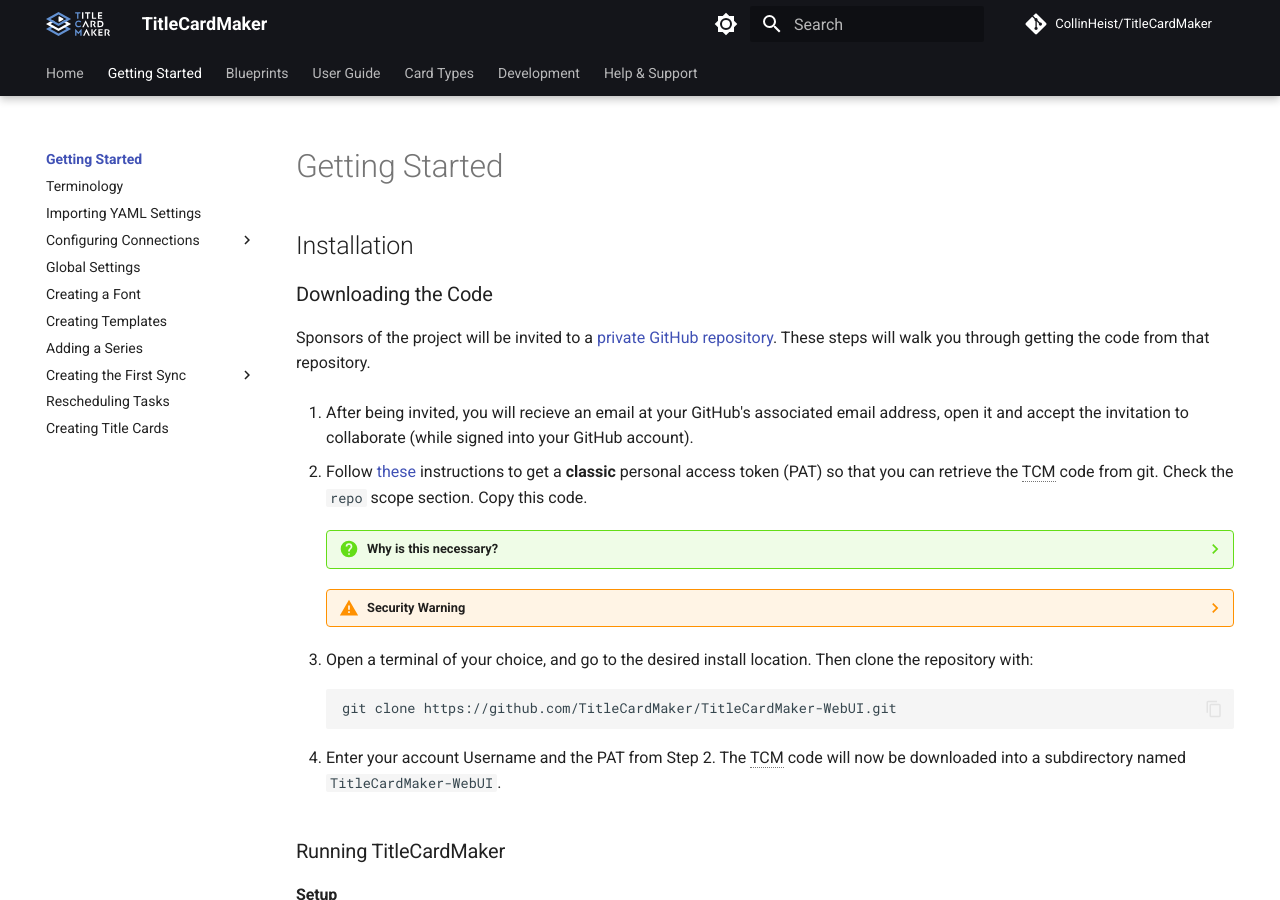
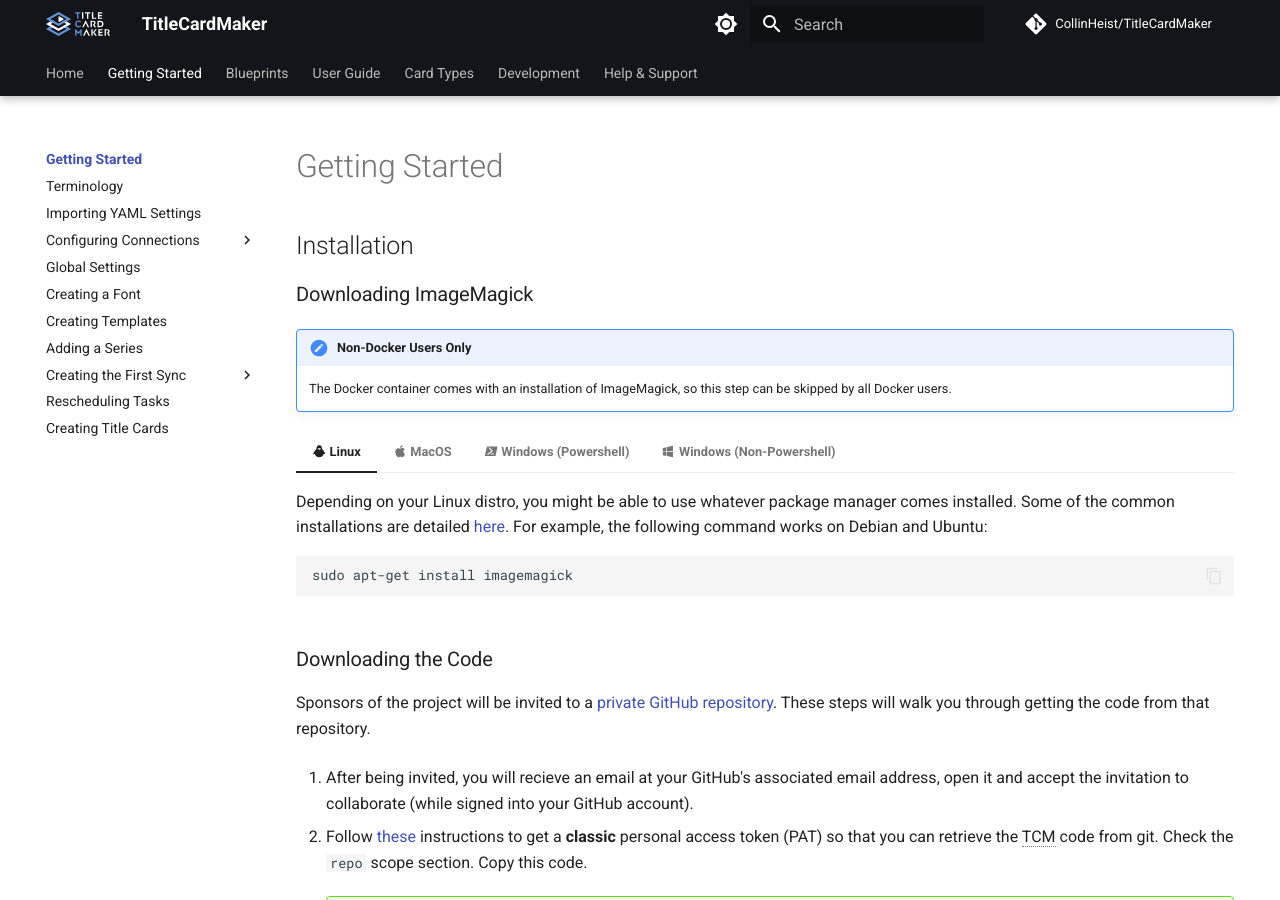
Before and after one commit to CollinHeist/TitleCardMaker, an MkDocs documentation site: the page built from docs/getting_started/index.md, in a window 1280 px wide and 900 px high. Built offline with MkDocs 1.6.1 and Material for MkDocs 9.7.7, drawn with Linux system fonts in a browser that asks for light colours; comment, search, counter and statistics services are not loaded.

Commit message:
[90] Minor doc updates

````diff
--- a/docs/getting_started/index.md
+++ b/docs/getting_started/index.md
@@ -7,6 +7,45 @@
 
 # Getting Started
 ## Installation
+
+### Downloading ImageMagick
+
+!!! note "Non-Docker Users Only"
+
+    The Docker container comes with an installation of ImageMagick, so this step
+    can be skipped by all Docker users.
+
+
+=== ":material-linux: Linux"
+
+    Depending on your Linux distro, you might be able to use whatever package
+    manager comes installed. Some of the common installations are detailed
+    [here](https://www.xmodulo.com/install-imagemagick-linux.html). For example,
+    the following command works on Debian and Ubuntu:
+
+    ```bash
+    sudo apt-get install imagemagick
+    ```
+
+=== ":material-apple: MacOS"
+
+    Follow the ImageMagick installation and setup instructions listed
+    [here](https://imagemagick.org/script/download.php).
+
+=== ":material-powershell: Windows (Powershell)"
+
+    Download the Windows Binary Release from the
+    [ImageMagick website](https://imagemagick.org/script/download.php#windows).
+
+    During the installation, be sure to check the _Add application directory to
+    your system path_ and _Install legacy utilities (e.g. convert) boxes_. The
+    other options are optional.
+
+=== ":material-microsoft-windows: Windows (Non-Powershell)"
+
+    ```bash
+    mkdir config
+    ```
 
 ### Downloading the Code
 
````
Also changed, not shown: docs/user_guide/connections.md (+5 -6 lines), docs/user_guide/fonts.md (+1 -1 lines), 1 other file.
